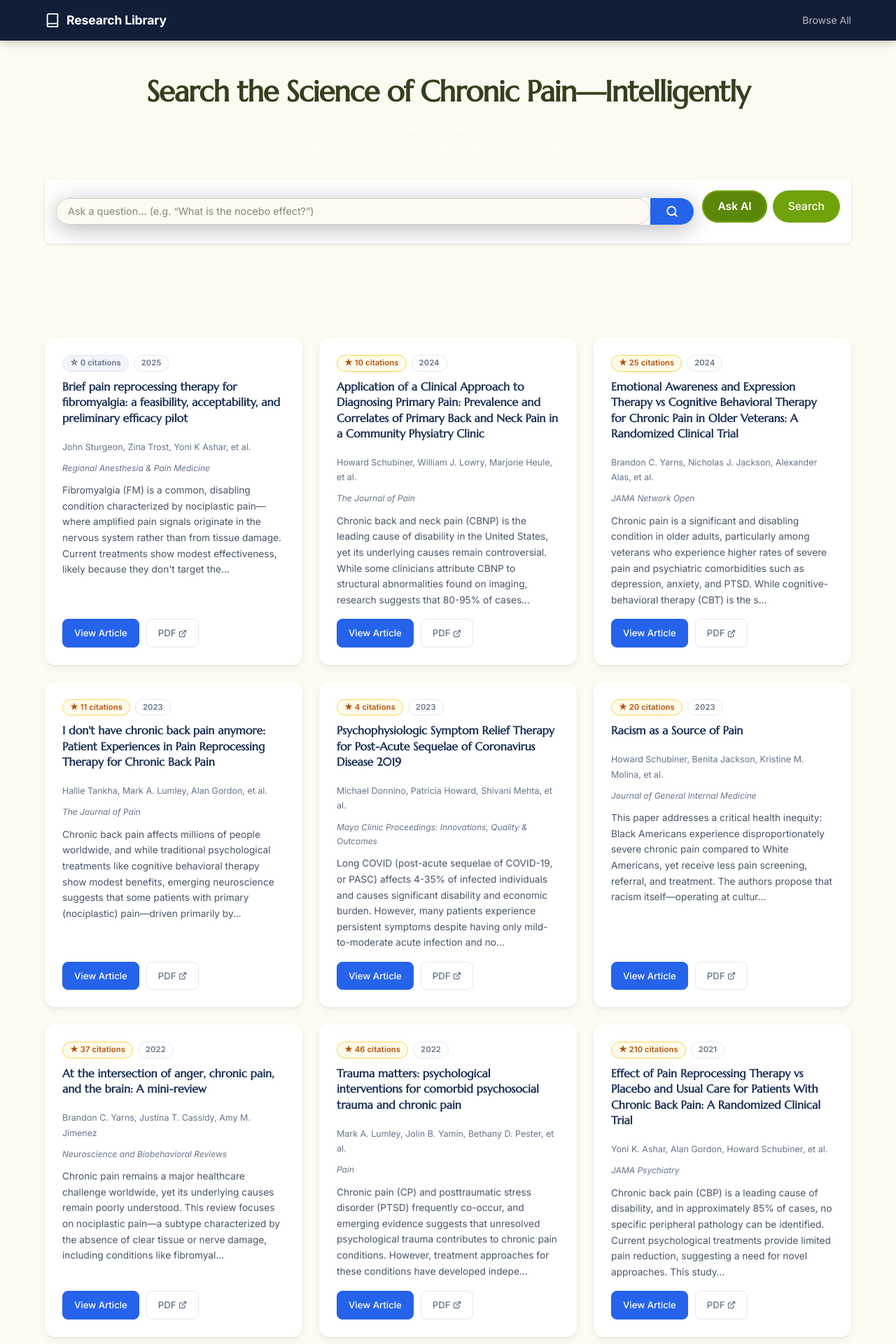
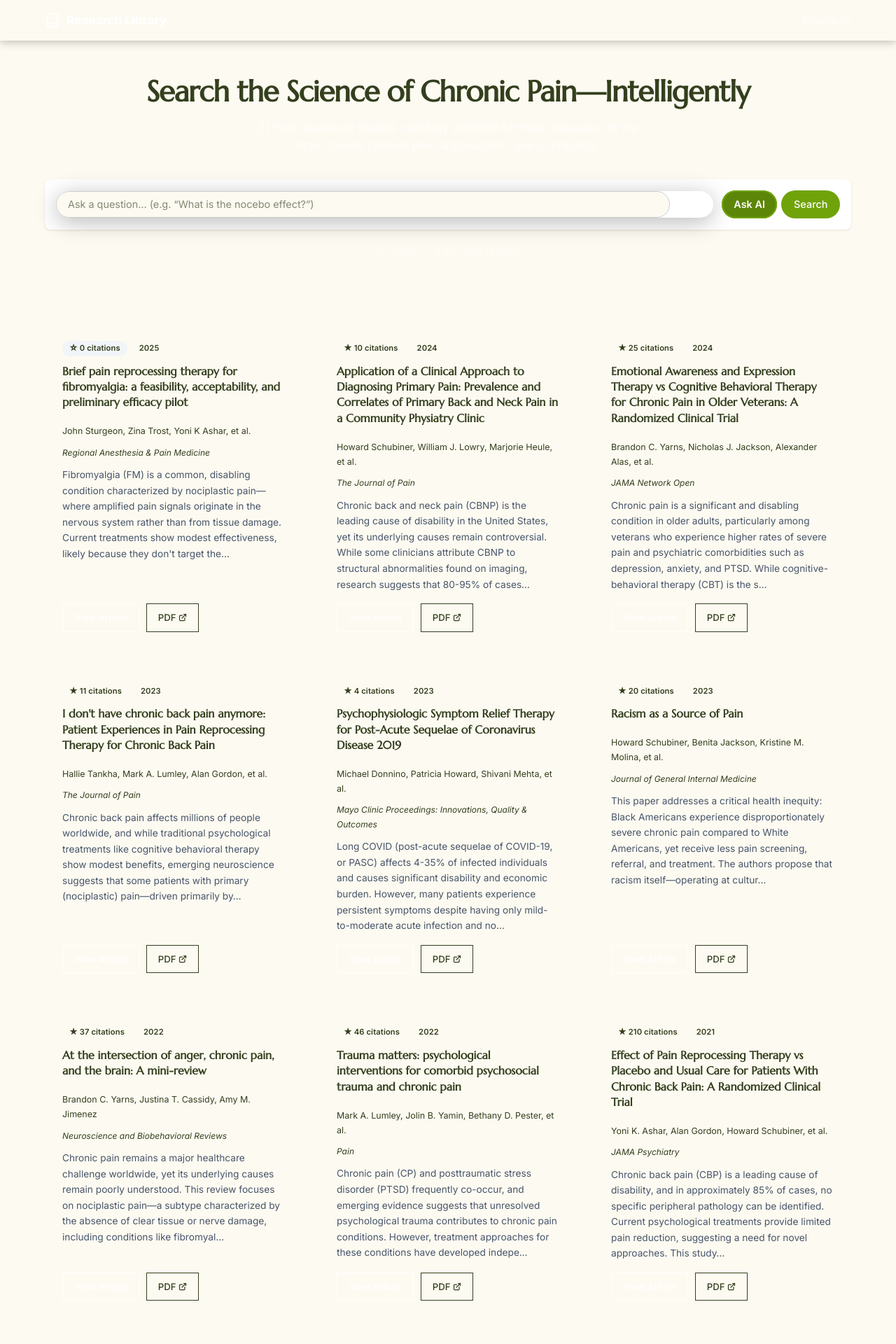
Before and after one commit to Blairgolson2/BlairGolsonWebsiteResearch, a Flask app: page / in a window 1280 px wide. Shown: the top 1920 px of the page at 70% size. Run offline with Flask 3, Linux system fonts and the light colour scheme; data comes from the database, SQL or seed files in the repository.

Commit message:
Update style.css

```diff
--- a/static/css/style.css
+++ b/static/css/style.css
@@ -1,3 +1,52 @@
+
+Screenshot 2026-02-24 at 9.32.08 PM.png
+
+style (1).css
+css
+
+
+index (2).html
+177 lines
+
+html
+
+Make modifications to either the index or the CSS files so that the following changes are enacted on this page (https://blairgolsonwebsiteresearch-production.up.railway.app/). Both buttons at the right of the search field should be shrunk so that they are the same vertical height as the search field, and both buttons should be vertically aligned with the center of the search field.
+
+10:23 PM
+
+View the CSS file
+View the CSS file
+Now I can see the issue. The .query-mode-toggle has margin-bottom: 14px which pushes it down, and the button sizing needs to match the search input height. The search input uses padding: 0.6rem 1rem (from the override), so I need to match the buttons to that exact size and ensure vertical alignment.
+
+
+Viewing file
+Viewing file
+I have enough info. The key issues are:
+
+.query-mode-toggle has margin-bottom: 14px which misaligns it
+The mode buttons need to match the search input height (padding: 0.6rem 1rem)
+The query-mode-toggle needs margin-bottom: 0 and proper align-items: center
+Let me add a targeted fix at the end of the CSS:
+
+
+Ran 2 commands, edited a file, read a file
+Ran 2 commands, edited a file, read a file
+Here's the updated CSS. The changes replace the old @media (min-width: 600px) block at the bottom with a cleaner fix:
+
+margin-bottom: 0 !important on .query-mode-toggle removes the 14px gap that was pushing the buttons out of alignment
+align-self: center ensures the toggle group sits centered relative to the search row
+The button padding (0.6rem 1.1rem) and font-size (0.9rem) now match the search input exactly, so all three elements (input + two buttons) share the same height
+Style
+Code · CSS
+
+
+
+
+
+Claude is AI and can make mistakes. Please double-check responses.
+Style · CSS
+Copy
+
 /* =========================================================
    Research Library — Stylesheet
    ========================================================= */
@@ -626,16 +675,13 @@ a:hover {
   }
 }
 /* desktop fix: align Ask AI and Search buttons with the search field */
-@media (min-width: 600px) {
-  .query-mode-toggle {
-    display: flex;
-    align-items: center;
-    gap: 0.5rem;  /* small gap between buttons */
-  }
-  .query-mode-toggle .mode-btn {
-    padding: 15px 22px;      /* same top/bottom and left/right padding as search bar */
-    font-size: .975rem;      /* match search bar font size */
-    line-height: 1;          /* keep text vertically centred */
-    border-radius: 30px;     /* same rounded shape as before */
-  }
+.query-mode-toggle {
+  margin-bottom: 0 !important;
+  align-self: center;
 }
+
+.query-mode-toggle .mode-btn {
+  padding: 0.6rem 1.1rem !important;   /* match search input vertical padding */
+  font-size: 0.9rem !important;         /* match search input font size */
+  line-height: 1.4 !important;          /* match search input line-height */
+}
```
